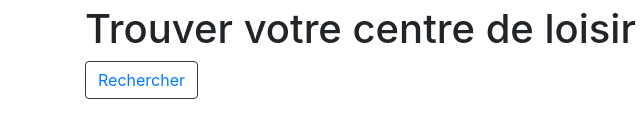
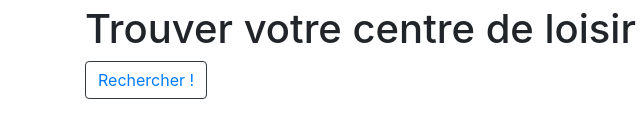
Before and after one commit to S-Lauren/cartographyApp, a website built with webpack: page index.html in a window 1280 px wide. Shown: the part 221-358 px from the top of the page, 0-640 px from the left. Built offline with nearby package versions, Linux system fonts and the light colour scheme; no server answers.

Commit message:
want to merge gh pages

```diff
--- a/index.html
+++ b/index.html
@@ -29,7 +29,7 @@
     </div>
 
     <div class="container align-middle">
-            <button type="button " class="btn btn-outline-dark"><a href="search.html"> Rechercher</a></button>
+            <button type="button " class="btn btn-outline-dark"><a href="search.html"> Rechercher !</a></button>
 
      </div>
 
```
